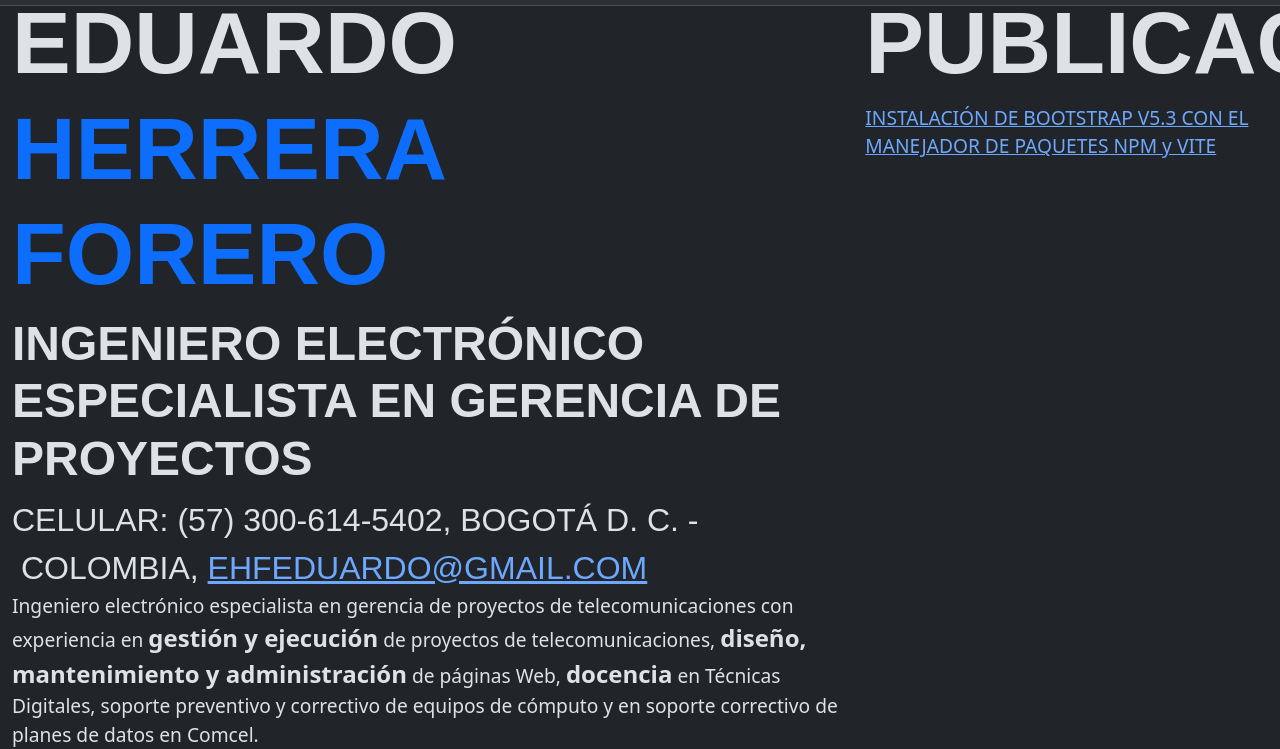
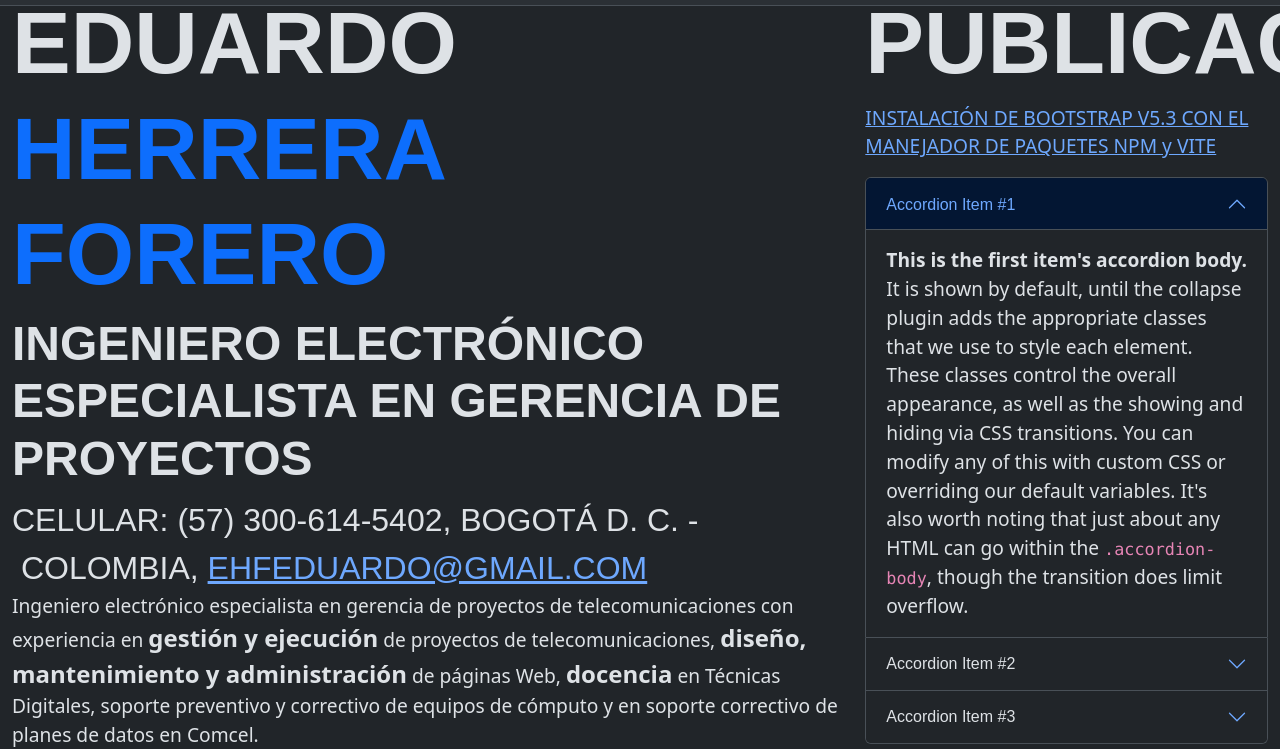
Before and after one commit to eduardoherreraf/Plantilla_BT5, a website built with Vite: page src/index.html in a window 1280 px wide. Shown: the part 58-807 px from the top of the page. Built offline with nearby package versions, Linux system fonts and the light colour scheme; a web font is replaced by a local one.

Commit message:
fix, acordeon primer item siempre visible

```diff
--- a/src/index.html
+++ b/src/index.html
@@ -668,19 +668,19 @@
               <article class="accordion-item">
                 <h4 class="accordion-header">
                   <button
-                    class="accordion-button collapsed fs-5"
+                    class="accordion-button"
                     type="button"
                     data-bs-toggle="collapse"
-                    data-bs-target="#flush-collapseOne"
-                    aria-expanded="false"
-                    aria-controls="flush-collapseOne">
+                    data-bs-target="#collapseOne"
+                    aria-expanded="true"
+                    aria-controls="collapseOne">
                     INSTALACIÓN DE BOOTSTRAP V5.3 CON EL MANEJADOR DE PAQUETES NPM y VITE
                   </button>
                 </h4>
                 <div
-                  id="flush-collapseOne"
-                  class="accordion-collapse collapse"
-                  data-bs-parent="#accordionFlushExample">
+                  id="collapseOne"
+                  class="accordion-collapse collapse show"
+                  data-bs-parent="#collapseOne">
                   <div class="accordion-body">
                     <p>
                       Esta documentación se realizó con base a la oficial entregada por Bootstrap en su página
@@ -861,7 +861,7 @@
                           }
                         }
                     </code></pre>
-                    <h5>Compilación del proyecto para Producción</h4>
+                    <h5>Compilación del proyecto para Producción</h5>
                     <p>
                       Cuando se haya terminado y se quiera obtener la versión para producción se ejecuta el
                       comando: <b>npm run build</b>
@@ -1433,6 +1433,89 @@
         <ul class="list-unstyled">
           <li><a href="#vite">INSTALACIÓN DE BOOTSTRAP V5.3 CON EL MANEJADOR DE PAQUETES NPM y VITE</a></li>
         </ul>
+
+        <div
+          class="accordion"
+          id="accordionExample">
+          <div class="accordion-item">
+            <h2 class="accordion-header">
+              <button
+                class="accordion-button"
+                type="button"
+                data-bs-toggle="collapse"
+                data-bs-target="#collapseOne"
+                aria-expanded="true"
+                aria-controls="collapseOne">
+                Accordion Item #1
+              </button>
+            </h2>
+            <div
+              id="collapseOne"
+              class="accordion-collapse collapse show"
+              data-bs-parent="#accordionExample">
+              <div class="accordion-body">
+                <strong>This is the first item's accordion body.</strong> It is shown by default, until the
+                collapse plugin adds the appropriate classes that we use to style each element. These classes
+                control the overall appearance, as well as the showing and hiding via CSS transitions. You can
+                modify any of this with custom CSS or overriding our default variables. It's also worth noting
+                that just about any HTML can go within the <code>.accordion-body</code>, though the transition
+                does limit overflow.
+              </div>
+            </div>
+          </div>
+          <div class="accordion-item">
+            <h2 class="accordion-header">
+              <button
+                class="accordion-button collapsed"
+                type="button"
+                data-bs-toggle="collapse"
+                data-bs-target="#collapseTwo"
+                aria-expanded="false"
+                aria-controls="collapseTwo">
+                Accordion Item #2
+              </button>
+            </h2>
+            <div
+              id="collapseTwo"
+              class="accordion-collapse collapse"
+              data-bs-parent="#accordionExample">
+              <div class="accordion-body">
+                <strong>This is the second item's accordion body.</strong> It is hidden by default, until the
+                collapse plugin adds the appropriate classes that we use to style each element. These classes
+                control the overall appearance, as well as the showing and hiding via CSS transitions. You can
+                modify any of this with custom CSS or overriding our default variables. It's also worth noting
+                that just about any HTML can go within the <code>.accordion-body</code>, though the transition
+                does limit overflow.
+              </div>
+            </div>
+          </div>
+          <div class="accordion-item">
+            <h2 class="accordion-header">
+              <button
+                class="accordion-button collapsed"
+                type="button"
+                data-bs-toggle="collapse"
+                data-bs-target="#collapseThree"
+                aria-expanded="false"
+                aria-controls="collapseThree">
+                Accordion Item #3
+              </button>
+            </h2>
+            <div
+              id="collapseThree"
+              class="accordion-collapse collapse"
+              data-bs-parent="#accordionExample">
+              <div class="accordion-body">
+                <strong>This is the third item's accordion body.</strong> It is hidden by default, until the
+                collapse plugin adds the appropriate classes that we use to style each element. These classes
+                control the overall appearance, as well as the showing and hiding via CSS transitions. You can
+                modify any of this with custom CSS or overriding our default variables. It's also worth noting
+                that just about any HTML can go within the <code>.accordion-body</code>, though the transition
+                does limit overflow.
+              </div>
+            </div>
+          </div>
+        </div>
       </aside>
       <!-- -------------------------------- fin barra lateral -------------------------------- -->
     </div>
```
